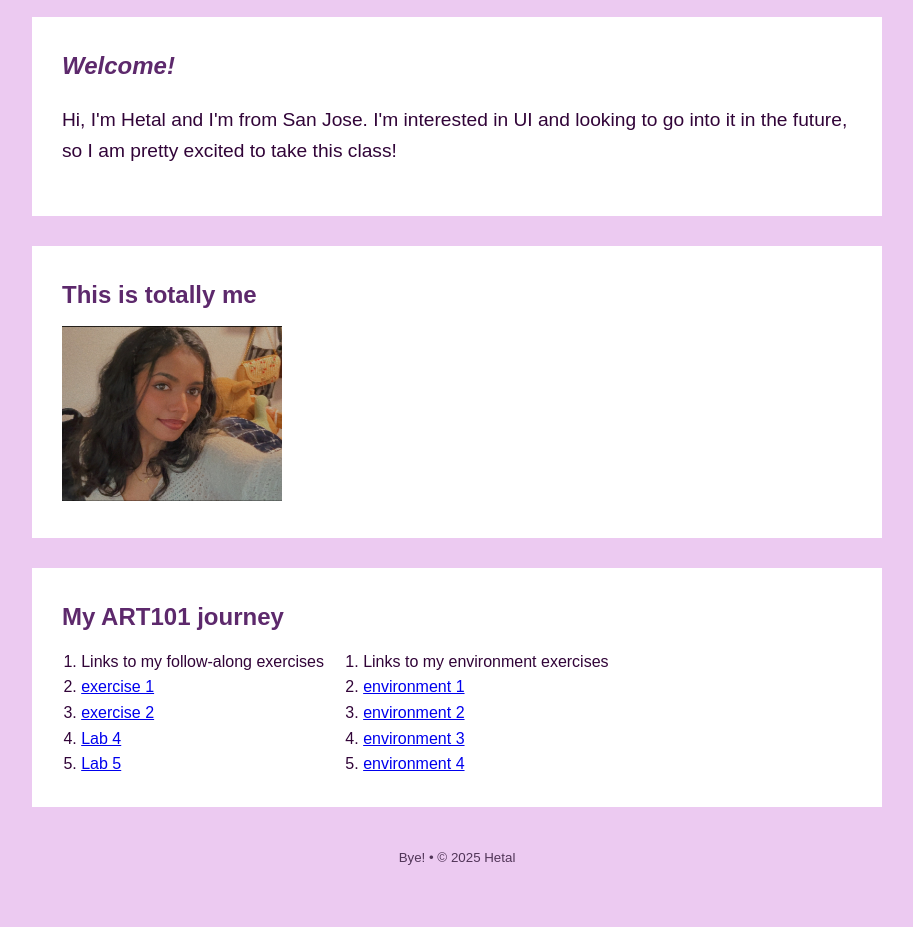
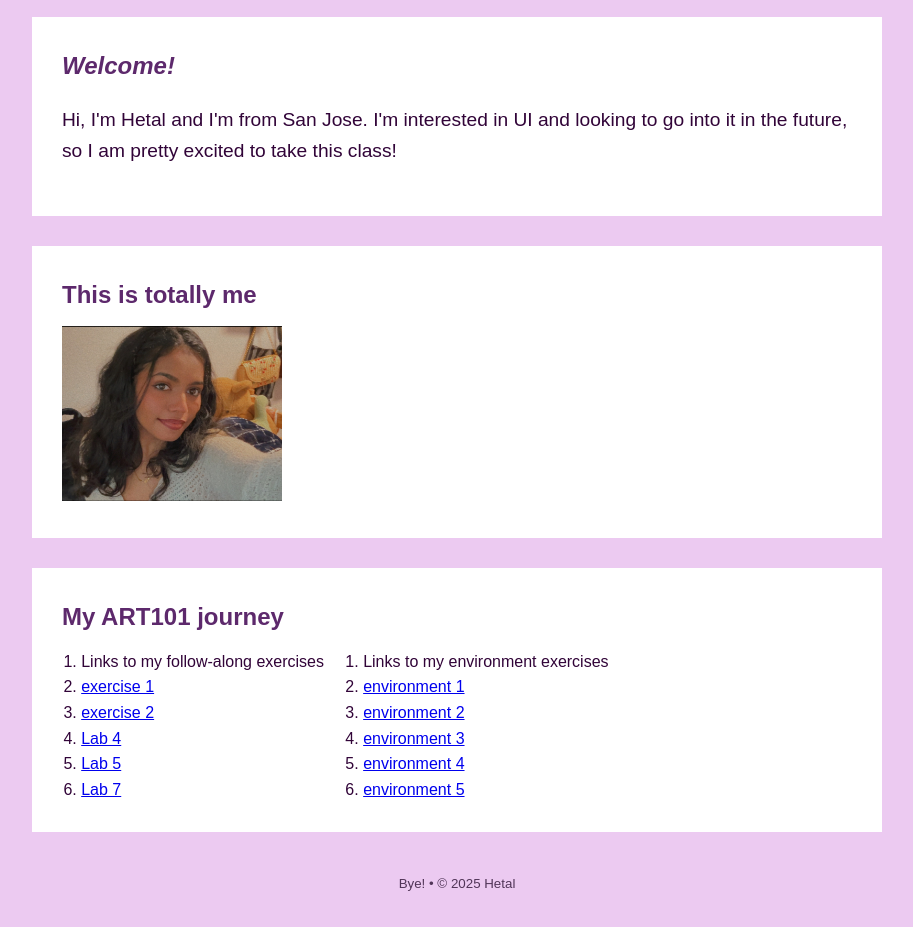
Before and after one commit to HetalP04/art101, a plain HTML site: page index.html in a window 1280 px wide. Shown: the part 127-1054 px from the top of the page, without its empty margins (183-1096 px from the left). Drawn offline with Linux system fonts and the light colour scheme.

Commit message:
Update index.html

```diff
--- a/index.html
+++ b/index.html
@@ -39,6 +39,7 @@
             <li><a href="exercises/ex02.html">exercise 2</a></li>
             <li><a href="exercises/lab4.html">Lab 4</a></li>
             <li><a href="exercises/lab05.html">Lab 5</a></li>
+            <li><a href="exercises/lab7.html">Lab 7</a></li>
           </ol>
 
           <ol>
@@ -47,6 +48,7 @@
             <li><a href="environ/env02.html">environment 2</a></li>
             <li><a href="environ/env03.html">environment 3</a></li>
             <li><a href="environ/env04.html">environment 4</a></li>
+            <li><a href="environ/env05.html">environment 5</a></li>
           </ol>
         </div>
       </section>
```
